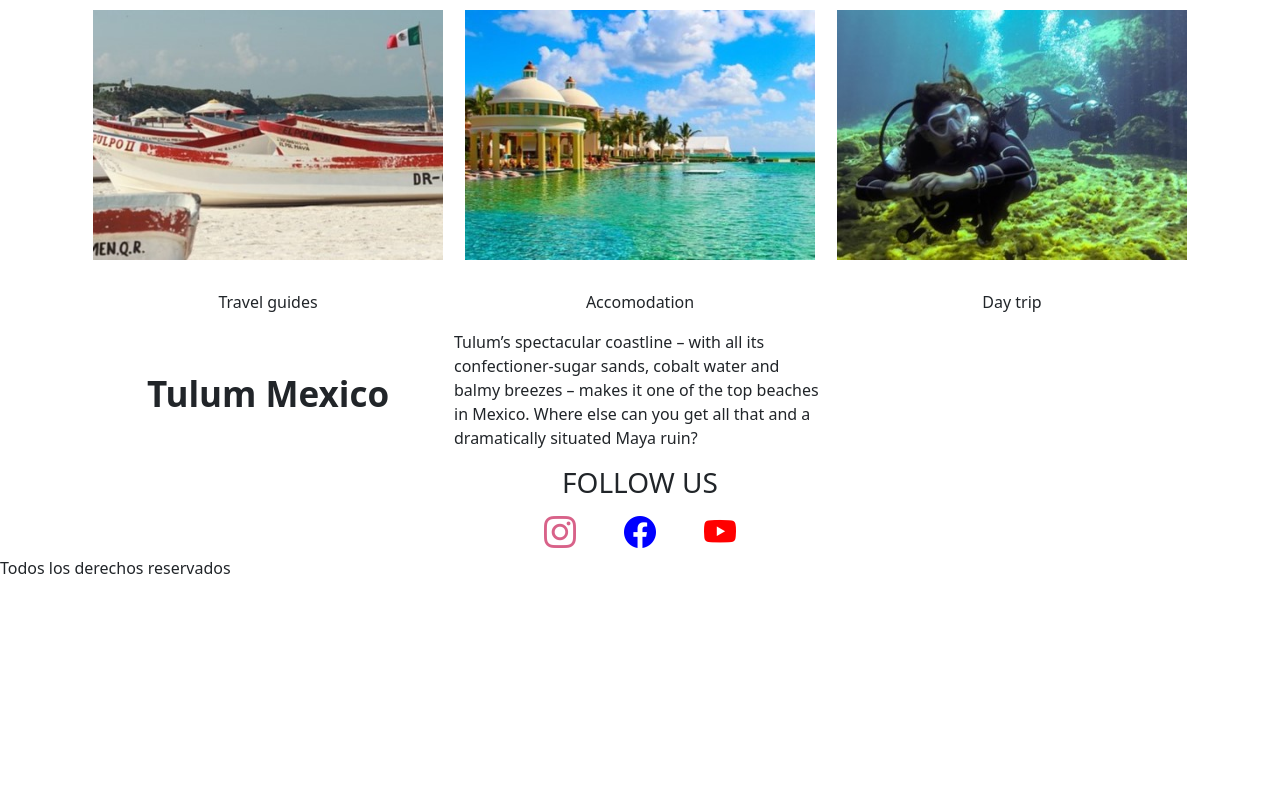
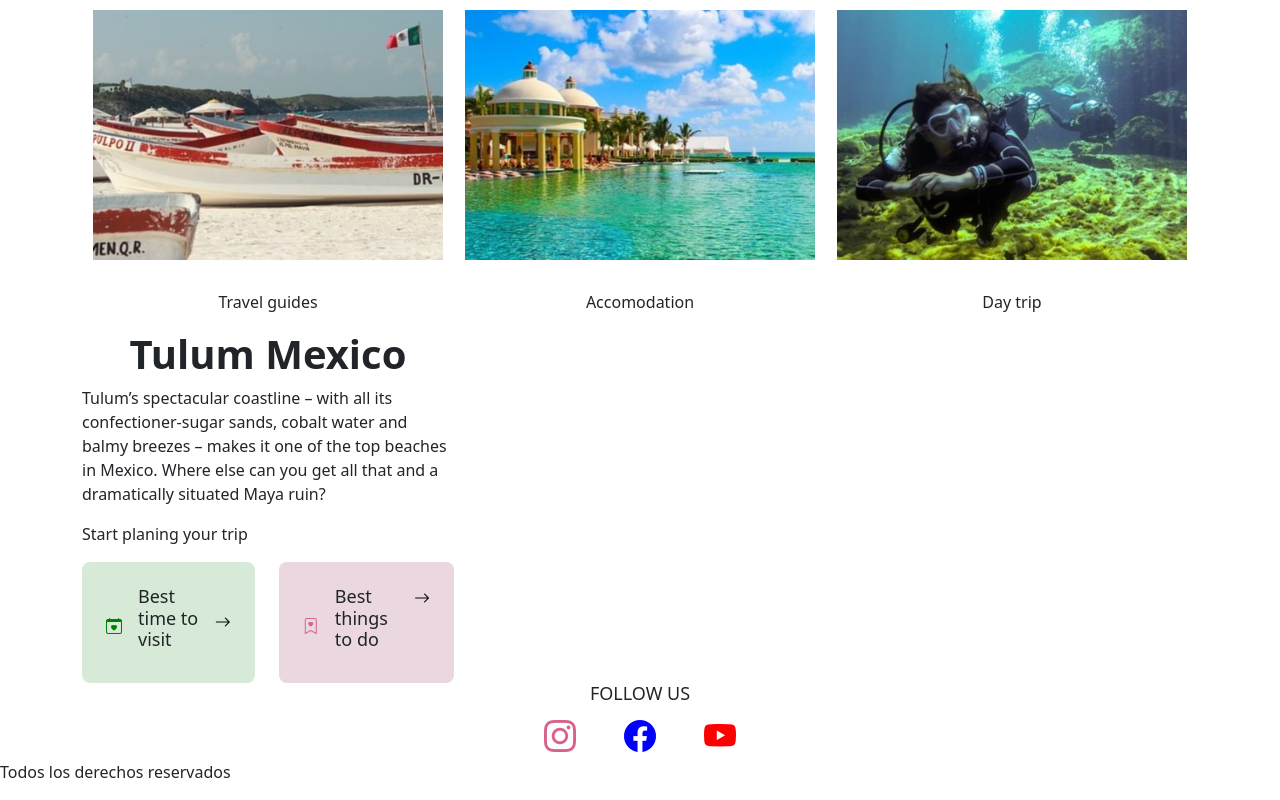
Before and after one commit to florenciacu/Desarrollo-web, a plain HTML site: page index.html in a window 1280 px wide. Shown: the part 1203-2003 px from the top of the page. Before the commit the page ends 1799 px from the top, so only its background shows below. Drawn offline with nearby package versions, Linux system fonts and the light colour scheme.

Commit message:
avanzando con las etiquetas

```diff
--- a/css/styles.css
+++ b/css/styles.css
@@ -8,7 +8,12 @@ header {
 }
 a {
     text-decoration: none;
+    color: inherit;
 }
+.flex {
+    display: flex;
+}
+
 img {
     max-width: 100%;
 }
@@ -51,7 +56,9 @@ h2{
     font-size: 35px;
     font-weight: bolder;
 }
-
+h3{
+    font-size: 18px;
+}
 .container {
     display: flex;
     flex-direction: row;
@@ -111,3 +118,66 @@ margin-top: 30px;
 .bi-facebook{
     color: blue;
 }
+.container1 {
+    width: 100%;
+    margin-right: auto;
+    margin-left: auto;
+    padding-right: 1rem;
+    padding-left: 1rem;
+}
+
+.container1 p {
+
+    text-align: center;
+    margin: 30px;
+
+}
+.bg-red-100{
+    opacity: 1;
+    background-color: rgb(234, 215, 223);
+
+}
+.bg-green-100{
+    opacity: 1;
+    background-color: rgb(215, 234, 215);
+}
+.rounded-md {
+    border-radius: 8px;
+}
+.items-center {
+    align-items: center;
+}
+
+body {
+    margin: 0;
+    line-height: inherit;
+}
+html{
+    font-size: 16px;
+    font-weight: 300;
+    line-height: 1.5;
+}
+.bi-bookmark-heart {
+    color: rgb(216, 98, 137);
+    width: 1rem;
+    height: 1rem;
+    flex-shrink: 0;
+    text-align: center;
+    align-items: center;
+}
+
+.bi-arrow-right {
+    color: black;
+    width: 1rem;
+    height: 1rem;
+    flex-shrink: 0;
+    align-items: center;
+}
+.bi-calendar-heart{
+    color: green;
+    width: 1rem;
+    height: 1rem;
+    flex-shrink: 0;
+    text-align: center;
+    align-items: center;
+}
--- a/index.html
+++ b/index.html
@@ -99,12 +99,53 @@
     </div>
     </div>
     <section class="container">
-        <h2 class="d-flex justify-content-left">
-            Tulum Mexico
-        </h2>
-        <p>
+        <div class="flex-col flex lg:flex-row">
+            <div class="lg:flex gap-12">
+                <div class="lg:w-3/4">
+        <h1 class="text-3x1 lg:text-6xl text-blue font-semibold contents">
+            <span>
+                Tulum Mexico
+            </span>
+        </h1>
+        <div class="text-xl whitespace-nowrap inline">
+        </div>
+        <p class="mt-6 leading-loose text-black-400 text-sm lg:text-lg">
             Tulum’s spectacular coastline – with all its confectioner-sugar sands, cobalt water and balmy breezes – makes it one of the top beaches in Mexico. Where else can you get all that and a dramatically situated Maya ruin?
         </p>
+        <div class="lg:block hidden mt-12">
+            <div class="flex-none">
+                <div class="ml-auto mt-8 lg:mt-0">
+                    <p class="text-sm uppercase tracking-wide lg:text-center font-semibold">
+                        Start planing your trip
+                    </p>
+                    <div class="flex gap-4 lg:gap-8 mt-6">
+                        <a href="../2pre-entrega/pages/thingsto-do.html" class="underline-none rounded-md flex items-center bg-green-100">
+                            <article class="p-4 flex justify-between items-center lg:flex-col lg:items-start lg:w-56 lg:h-56 lg:p-5">
+                                <i class="bi-calendar-heart"></i>
+                                <div class="flex justify-between items-center lg:flex-wrap lg:items-end">
+                                    <h3 class="flex-1 px-3 text-sm font-sans font-semibold capitalize lg:px-0 lg:text-xl lg:font-display lg:mr-4">Best time to visit</h3>
+                                    <span>
+                                        <i class="bi-arrow-right"></i>
+                                    </span>
+                                </div>
+                            </article>
+                        </a>
+                        <a href="/pages/thingsto-do.html" class="underline-none rounded-md flex items-center bg-red-100">
+                            <article class="p-4 flex justify-between items-center lg:flex-col  lg:items-start lg:w-56 lg:h-56 lg:p-5">
+                                <i class="bi-bookmark-heart"></i>
+                                  <div class="flex justify-between items-end lg:flex-wrap lg:items-end">
+                                    <h3 class="flex-1 px-3 text-sm font-sans font-semibold capitalize lg:px-0 lg:text-xl lg:font-display lg:mr-4">Best things to do</h3>
+                                    <span>
+                                        <i class="bi-arrow-right"></i>
+                                    </span>
+                                  </div>
+                            </article>
+                        </a>
+                    </div>
+                </div>
+            </div>
+        </div>
+    </div>
     </section>
 
     <footer>
```
